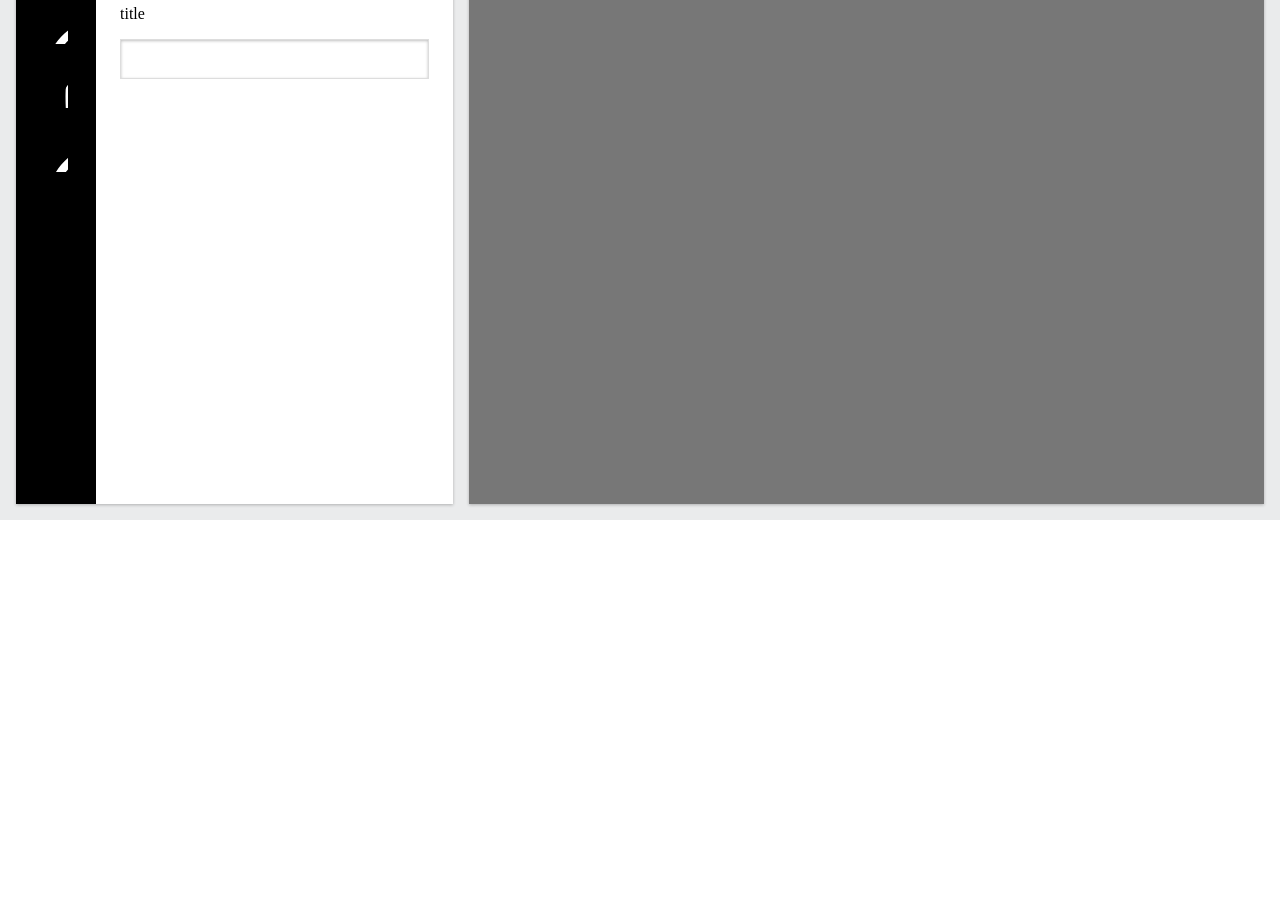
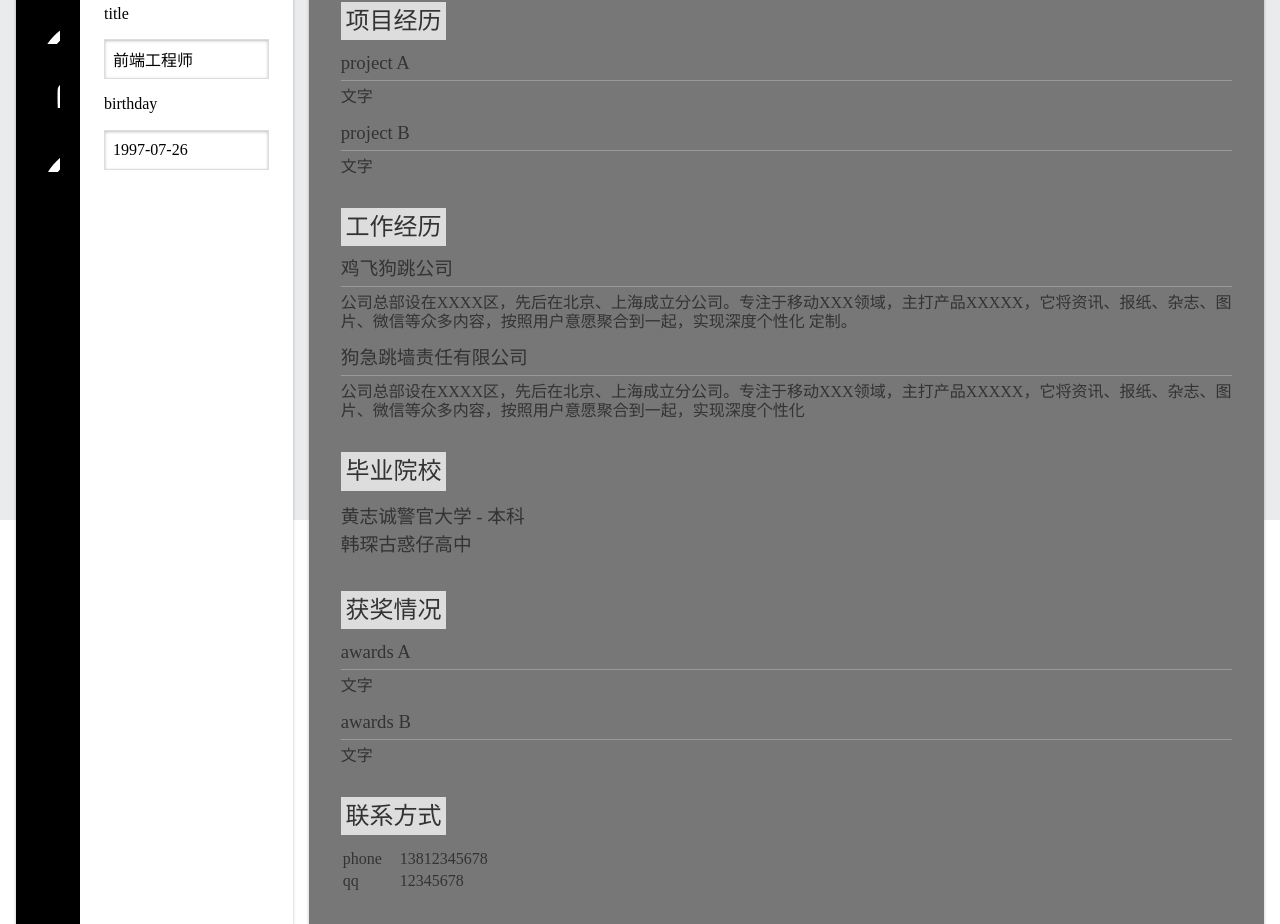
Before and after one commit to 1w1ng/vue-resume, a Vue app: page / in a window 1280 px wide. Shown: the part 280-1204 px from the top of the page. Before the commit the page ends 800 px from the top, so only its background shows below. Built offline with nearby package versions, Linux system fonts and the light colour scheme.

Commit message:
数据保存到localStorage

```diff
--- a/package.json
+++ b/package.json
@@ -12,6 +12,7 @@
   "dependencies": {
     "element-ui": "^2.3.2",
     "normalize.css": "^8.0.0",
+    "object-path": "^0.11.4",
     "vue": "^2.5.2",
     "vuex": "^3.0.1"
   },
--- a/src/App.vue
+++ b/src/App.vue
@@ -31,6 +31,11 @@ export default {
   components: {Topbar, ResumeEditor, ResumePreview},
   created(){
     document.body.insertAdjacentHTML('afterbegin',icons)
+    let state = localStorage.getItem('state')
+    if(state){
+      state = JSON.parse(state)
+    }
+    this.$store.commit('initState',state)
   }
 }
 </script>
--- a/src/components/ResumeEditor.vue
+++ b/src/components/ResumeEditor.vue
@@ -11,20 +11,23 @@
         </li>
       </ol>
     </nav>
+    <!--编辑框-->
     <ol class="panels">
+      <!-- 遍历数据 -->
       <li v-for="item in resume.config" v-show="item.field === selected">
+        <!--「需要判断数据是Array或Object」-->
         <div v-if="resume[item.field] instanceof Array">
-          <div class="subitem" v-for="subitem in resume[item.field]">
+          <div class="subitem" v-for="(subitem,i) in resume[item.field]">
             <div class="resumeField" v-for="(value,key) in subitem">
               <label> {{key}} </label>
-              <input type="text" v:value="value">
+              <input type="text" :value="value" @input="changeResumeField(`${item.field}.${i}.${key}`, $event.target.value)">
             </div>
             <hr>
           </div>
         </div>
         <div v-else class="resumeField" v-for="(value,key) in resume[item.field]">
           <label>{{key}}</label>
-          <input type="text" v-model="resume[item.field][key]">
+          <input type="text" :value="value" @input="changeResumeField(`${item.field}.${key}`, $event.target.value)">
         </div>
       </li>
     </ol>
@@ -48,7 +51,12 @@ export default {
     }
   },
   methods:{
-
+    changeResumeField(path,value){
+      this.$store.commit('updateResume',{
+        path,
+        value
+      })
+    }
   }
 }
 </script>
--- a/src/components/ResumePreview.vue
+++ b/src/components/ResumePreview.vue
@@ -1,18 +1,112 @@
 <template>
   <div id="resumePreview">
-    I am resumePreview
+    <section data-name="profile" v-show="resume.profile">
+      <h1>
+        {{resume.profile.name}}
+      </h1>
+      <h2>{{resume.profile.title}}</h2>
+      <p>
+        <small>{{resume.profile.city}}</small>
+        <small>{{resume.profile.birthday}}</small>
+      </p>
+    </section>
+
+    <section data-name="projects" v-show="resume.projects.length > 0">
+      <h2>项目经历</h2>
+      <ol>
+        <li v-for="item in resume.projects">
+          <h3>{{item.name}}</h3>
+          <p v-show="item.content"> {{item.content}} </p>
+        </li>
+      </ol>
+    </section>
+
+    <section data-name="workHistory" v-show="resume.workHistory.length > 0">
+      <h2>工作经历</h2>
+      <ol>
+        <li v-for="item in resume.workHistory">
+          <h3>{{item.company}}</h3>
+          <p v-show="item.content"> {{item.content}} </p>
+        </li>
+      </ol>
+    </section>
+
+    <section data-name="education" v-show="resume.education.length > 0">
+      <h2>毕业院校</h2>
+      <ol>
+        <li v-for="item in resume.education">
+          <h3>{{item.school}}
+            <span v-show="item.content"> - {{item.content}} </span>
+          </h3>
+        </li>
+      </ol>
+    </section>
+
+    <section data-name="awards" v-show="resume.awards.length > 0">
+      <h2>获奖情况</h2>
+      <ol>
+        <li v-for="item in resume.awards">
+          <h3>{{item.name}}</h3>
+          <p v-show="item.content"> {{item.content}} </p>
+        </li>
+      </ol>
+    </section>
+
+    <section data-name="contacts" v-show="resume.contacts.length > 0">
+      <h2>联系方式</h2>
+      <table>
+        <tr v-for="item in resume.contacts">
+          <td>{{item.contact}}</td>
+          <td v-show="item.content"> {{item.content}} </td>
+        </tr>
+      </table>
+    </section>
   </div>
 </template>
 
 <script>
 export default {
-  name: 'ResumePreview'
+  name: 'ResumePreview',
+  computed:{
+    resume(){
+      return this.$store.state.resume
+    }
+  }
 }
 </script>
 
-<style>
-  #resumePreview{
-    background: #fff;
-    box-shadow:0 1px 3px 0 rgba(0,0,0,0.25);
+<style lang="scss">
+  #resumePreview{ background:white; box-shadow:0 1px 3px 0 rgba(0,0,0,0.25); padding: 2em;
+    color: #333; line-height: 1.2; overflow: auto;
+    * {box-sizing: border-box; font-variant: normal; font-weight: normal;}
+    ol{ list-style: none; }
+    section + section{ margin-top: 2em; }
+    p{ white-space: pre-line; } // 请问为什么要加这一行
+    section {
+      > h2:first-child{ background: #ddd; display: inline-block; padding: .2em;
+        margin-bottom: .5em;
+      }
+    }
+    section[data-name="profile"]{
+      > h1{ margin: .1em 0; font-size: 4em; }
+    }
+    section[data-name="workHistory"],
+    section[data-name="projects"],
+    section[data-name="awards"]{
+      li + li { margin-top: 1em; }
+      li {
+        h3{ border-bottom: 1px solid #999; padding-bottom: .3em; margin-bottom: .3em; }
+      }
+    }
+    section[data-name="education"]{
+      li{
+        line-height: 1.5;
+      }
+    }
+    section[data-name="contacts"]{
+      td:first-child{
+        padding-right: 1em;
+      }
+    }
   }
 </style>
--- a/src/store/index.js
+++ b/src/store/index.js
@@ -1,31 +1,37 @@
 import Vuex from 'vuex'
 import Vue from 'vue'
+import objectPath from "object-path"
 
 Vue.use(Vuex)
+
 export default new Vuex.Store({
   state: {
     selected:'profile',
-    resume:{
+    resume: {
       config: [
         { field: 'profile', icon: 'id' },
-        { field: 'work history', icon: 'work' },
+        { field: 'workHistory', icon: 'work' },
         { field: 'education', icon: 'book' },
         { field: 'projects', icon: 'heart' },
         { field: 'awards', icon: 'cup' },
         { field: 'contacts', icon: 'phone' },
       ],
       profile: {
-        name: '',
-        city: '',
-        title: ''
+        name: '黄传波',
+        city: '武汉',
+        title: '前端工程师',
+        birthday: '1997-07-26'
       },
-      'work history': [
-        { company: 'AL', content: '我的第二份工作是' },
-        { company: 'TX', content: '我的第一份工作是' },
+      workHistory: [
+        {
+          company: '鸡飞狗跳公司', content: `公司总部设在XXXX区，先后在北京、上海成立分公司。专注于移动XXX领域，主打产品XXXXX，它将资讯、报纸、杂志、图片、微信等众多内容，按照用户意愿聚合到一起，实现深度个性化 定制。`
+        },
+        {
+          company: '狗急跳墙责任有限公司', content: `公司总部设在XXXX区，先后在北京、上海成立分公司。专注于移动XXX领域，主打产品XXXXX，它将资讯、报纸、杂志、图片、微信等众多内容，按照用户意愿聚合到一起，实现深度个性化 ` },
       ],
       education: [
-        { school: 'AL', content: '文字' },
-        { school: 'TX', content: '文字' },
+        { school: '黄志诚警官大学', content: '本科' },
+        { school: '韩琛古惑仔高中' },
       ],
       projects: [
         { name: 'project A', content: '文字' },
@@ -44,6 +50,9 @@ export default new Vuex.Store({
   mutations: {
     switchTab(state,payload){
       state.selected = payload
+    },
+    updateResume(state,{path,value}){
+      objectPath.set(state.resume, path, value)
     }
   }
 })
```
Also changed, not shown: 1 other file (tests, documents, lock files or other folders).
